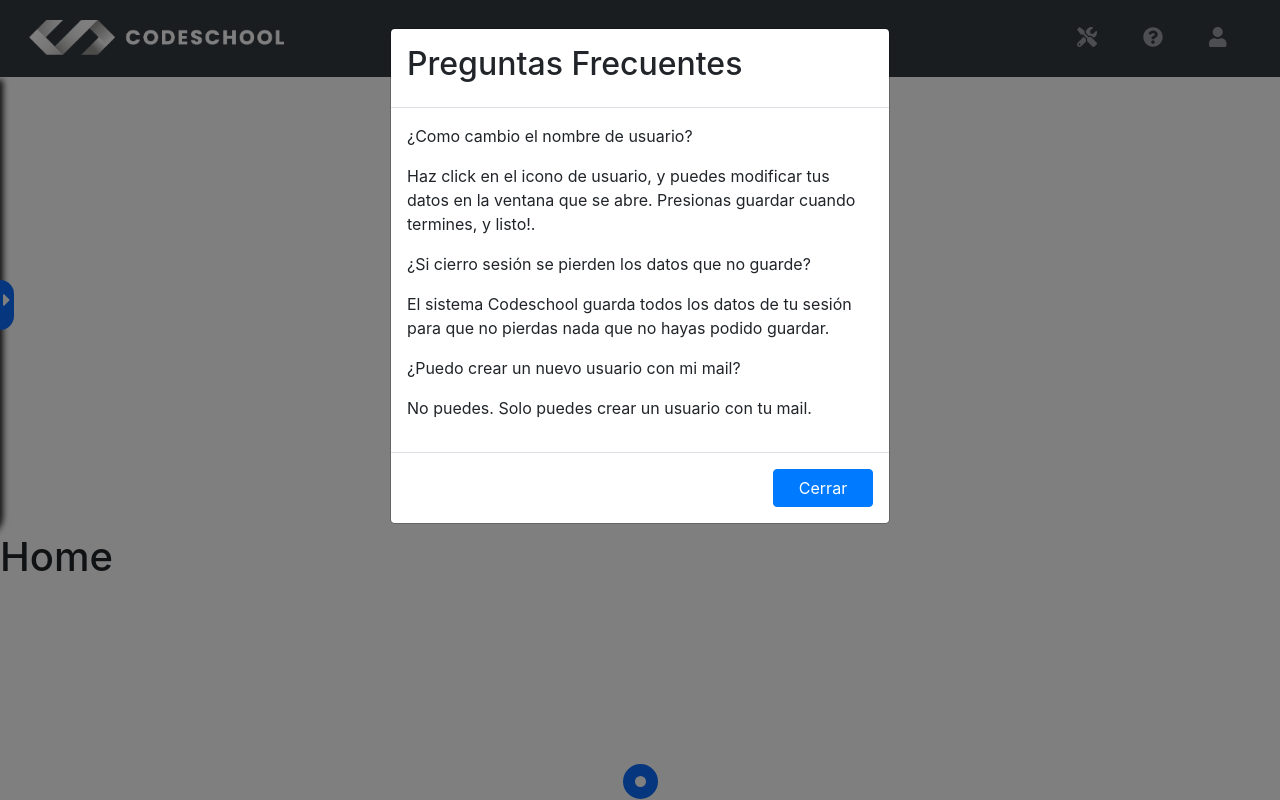
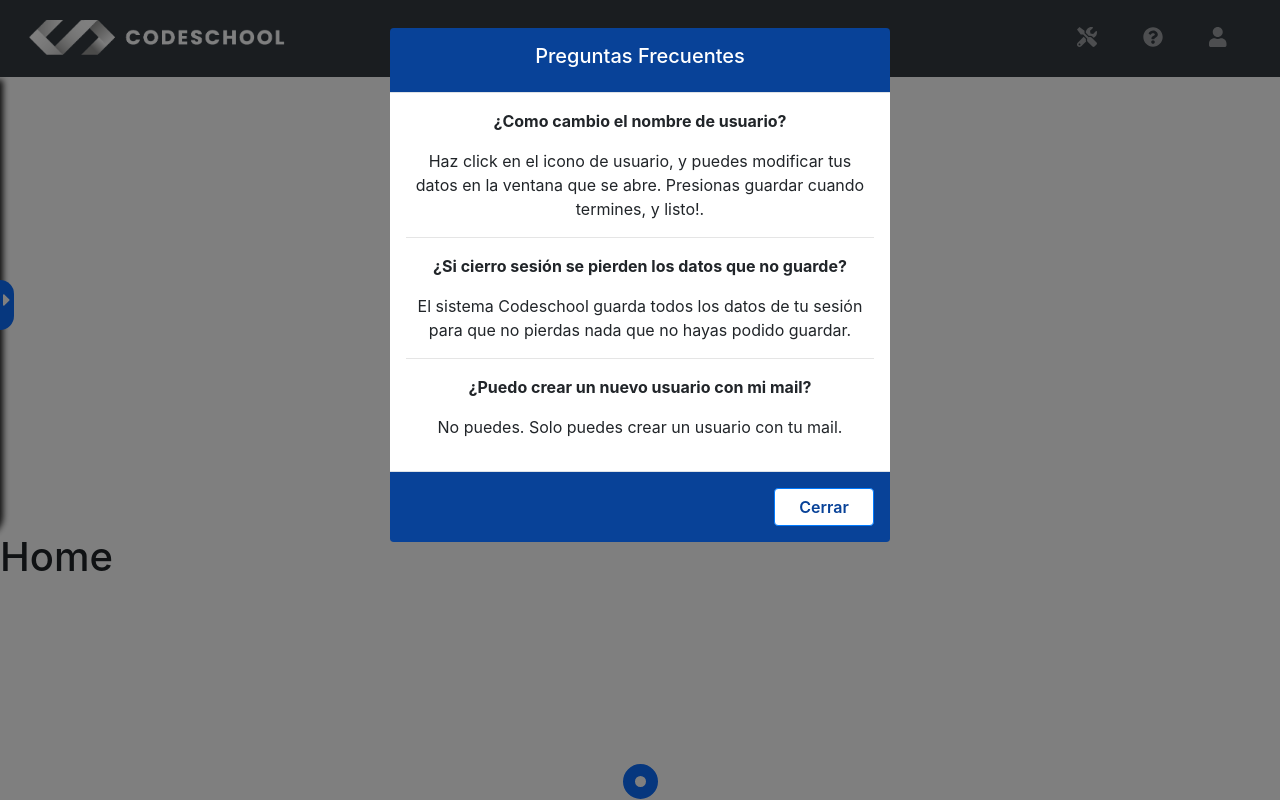
Before and after one commit to rafalobop/proyectofinalrolling-frontend, a React (Create React App) app: page /home in a window 1280 px wide. Both pictures are taken after a click on the icon 1152 px from the left and 37 px from the top of the page. Built offline with nearby package versions, Linux system fonts and the light colour scheme; no server answers.

Commit message:
modal faq terminado

```diff
--- a/src/components/ModalFaq.jsx
+++ b/src/components/ModalFaq.jsx
@@ -1,12 +1,13 @@
 import React from 'react';
 import { Button, Modal, ModalHeader, ModalBody, ModalFooter } from 'reactstrap';
+import '../css/modalfaq.css';
 
 const ModalFaq = ({ openModal, toggle }) => {
   return (
     <>
       <Modal isOpen={openModal} toggle={toggle}>
         <ModalHeader>
-          <h2>Preguntas Frecuentes</h2>
+          <h5>Preguntas Frecuentes</h5>
         </ModalHeader>
         <ModalBody>
           <div className="question">
@@ -18,6 +19,7 @@ const ModalFaq = ({ openModal, toggle }) => {
               la ventana que se abre. Presionas guardar cuando termines, y
               listo!.
             </p>
+            <hr />
           </div>
           <div className="question">
             <p>¿Si cierro sesión se pierden los datos que no guarde?</p>
@@ -27,6 +29,7 @@ const ModalFaq = ({ openModal, toggle }) => {
               El sistema Codeschool guarda todos los datos de tu sesión para que
               no pierdas nada que no hayas podido guardar.
             </p>
+            <hr />
           </div>
           <div className="question">
             <p>¿Puedo crear un nuevo usuario con mi mail?</p>
--- /dev/null
+++ b/src/css/modalfaq.css
@@ -0,0 +1,38 @@
+.modal .modal-content {
+  background: transparent;
+  border: none;
+  border-radius: 30px;
+}
+
+.modal-header {
+  background: #084298;
+  color: #fff;
+}
+.modal-header .modal-title {
+  text-align: center;
+  width: 100%;
+}
+.modal-body {
+  background: #fff;
+  text-align: center;
+}
+.modal-body .question {
+  font-weight: 700;
+}
+.modal-footer {
+  background: #084298;
+  display: flex;
+  justify-content: center;
+  align-items: center;
+}
+.modal-footer .btn {
+  background: #fff;
+  color: #084298;
+  font-weight: 600;
+}
+.modal-footer .btn:hover {
+  background: #c2c2c2;
+  color: #084298;
+  border-radius: 20px;
+  transition: ease-in-out 0.4s;
+}
```
